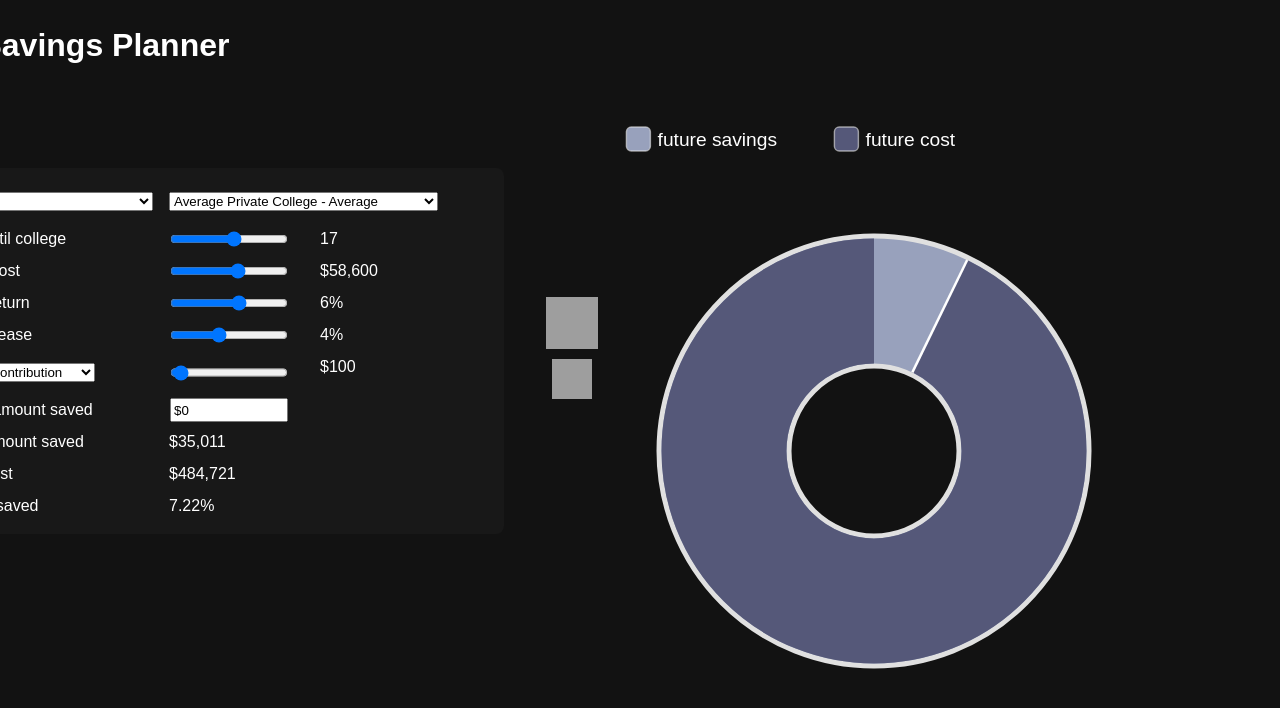
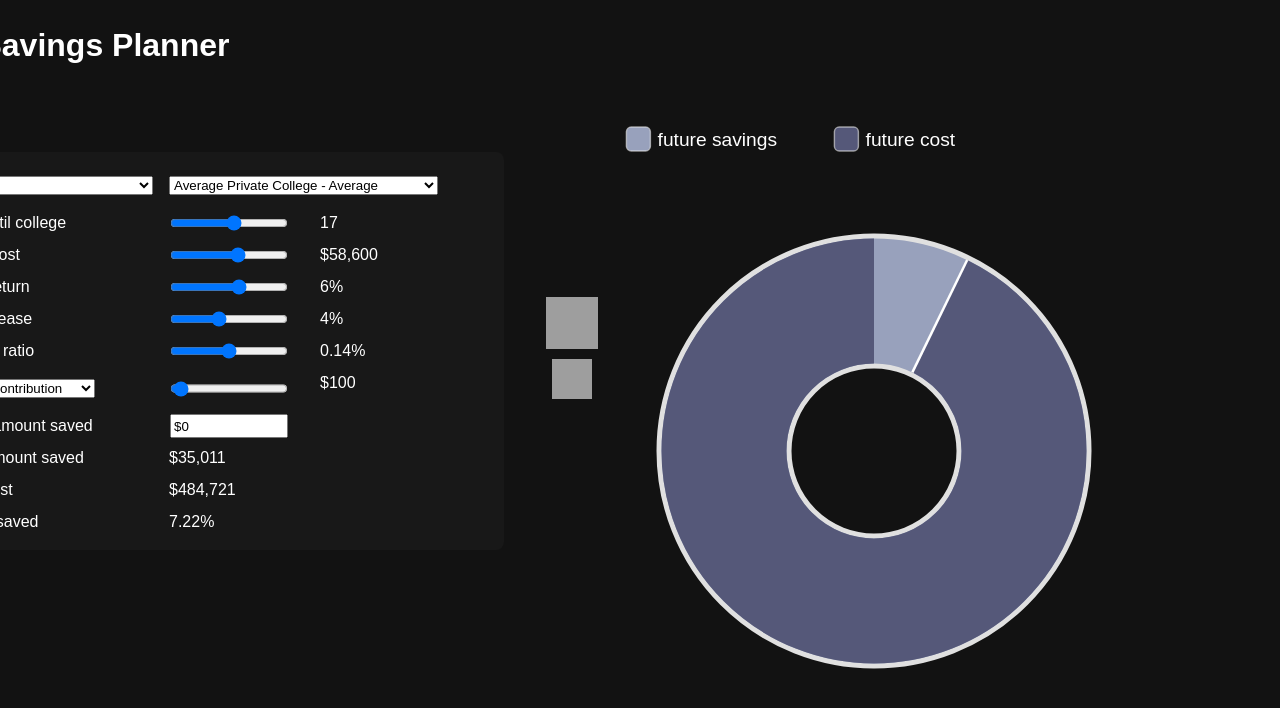
Before and after one commit to aokorodu/CollegeSavingsPlanner_React, a React (Vite) app in the folder CSP-react/: page / in a window 1280 px wide. Shown: the top 708 px of the page. Built offline with nearby package versions, Linux system fonts and the light colour scheme; grey boxes are pictures that could not be loaded.

Commit message:
added expense ratio slider

```diff
--- a/CSP-react/src/App.tsx
+++ b/CSP-react/src/App.tsx
@@ -77,6 +77,7 @@ function App() {
   const rateOfReturnSliderRef = React.useRef<HTMLInputElement>(null);
   const costIncreaseSliderRef = React.useRef<HTMLInputElement>(null);
   const plannedContributionRef = React.useRef<HTMLInputElement>(null);
+  const expenseRatioSliderRef = React.useRef<HTMLInputElement>(null);
 
   // text refs
   const yearsToCollegeRef = React.useRef<HTMLSpanElement>(null);
@@ -85,6 +86,7 @@ function App() {
   const costIncreaseRef = React.useRef<HTMLSpanElement>(null);
   const contributionRef = React.useRef<HTMLSpanElement>(null);
   const initialContributionRef = React.useRef<HTMLInputElement>(null);
+  const expenseRatioRef = React.useRef<HTMLSpanElement>(null);
 
 
   // refs for future values
@@ -356,6 +358,28 @@ function App() {
             <span ref={costIncreaseRef}>{data.annalCostIncrease}%</span>
           </SliderHolder>
 
+          {/* select expense ratio */}
+          <SliderHolder>
+            <label htmlFor="expenseRatioSlider">expense ratio</label>
+            <input
+              ref={expenseRatioSliderRef}
+              type="range"
+              min="0.1"
+              max="1.0"
+              step="0.01"
+              onChange={(e) => {
+                const er = parseFloat(e.target.value);
+                data.expenseRatio = er;
+                if (expenseRatioRef.current) {
+                  expenseRatioRef.current.innerText = `${er}%`;
+                }
+
+                calculateAmounts();
+              }}
+            />
+            <span ref={expenseRatioRef}>{data.expenseRatio}%</span>
+          </SliderHolder>
+
           {/* select contribution cadence */}
           <SliderHolder>
             <div>
```
